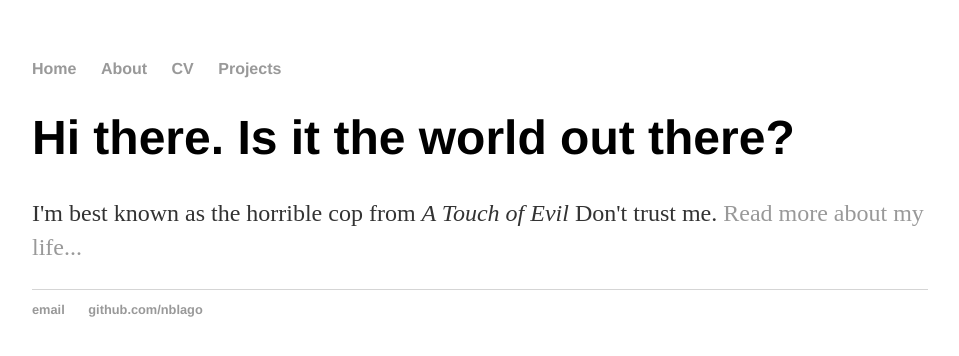
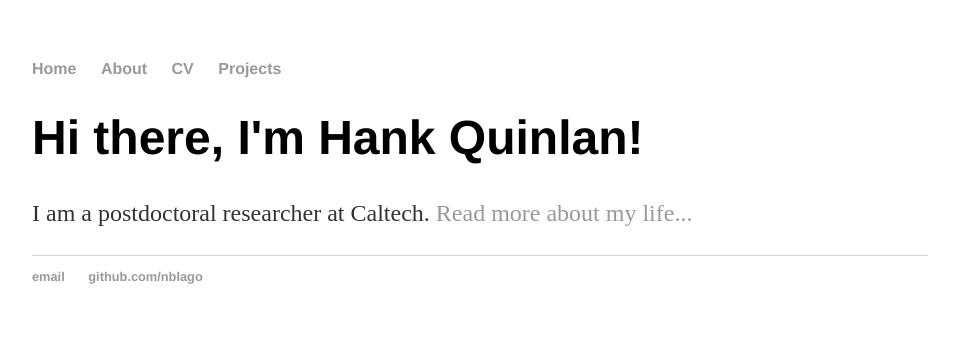
Before and after one commit to nblago/nblago.github.io, a Jekyll site: the page built from index.html, in a window 1280 px wide. Shown: the top 356 px of the page, without its empty margins (160-1119 px from the left). Built offline with Jekyll 4.4.1, drawn with Linux system fonts in a browser that asks for light colours.

Commit message:
Update index.html

```diff
--- a/index.html
+++ b/index.html
@@ -1,32 +1,10 @@
-<!DOCTYPE html>
-<html>
-	<head>
-		<title>Hello World</title>
-		<link rel="stylesheet" type="text/css" href="/css/main.css">
-
-	</head>
-	<body>
-		<nav>
-    		<ul>
-        		<li><a href="/">Home</a></li>
-	        	<li><a href="/about">About</a></li>
-        		<li><a href="/cv">CV</a></li>
-        		<li><a href="/blog">Projects</a></li>
-    		</ul>
-		</nav>
-		<div class="container">
-    		<div class="blurb">
-        		<h1>Hi there. Is it the world out there?</h1>
-				<p>I'm best known as the horrible cop from <em>A Touch of Evil</em> Don't trust me.
-        <a href="/about">Read more about my life...</a>
-        </p>
-    		</div><!-- /.blurb -->
-		</div><!-- /.container -->
-		<footer>
-    		<ul>
-        		<li><a href="mailto:nblago@caltech.edu">email</a></li>
-        		<li><a href="https://github.com/nblago">github.com/nblago</a></li>
-			</ul>
-		</footer>
-	</body>
-</html>
+---
+layout: default
+title: Nadia Blagorodnova, Caltech
+---
+<div class="blurb">
+	<h1>Hi there, I'm Hank Quinlan!</h1>
+	<p>I am a postdoctoral researcher at Caltech.
+		<a href="/about">Read more about my life...</a>
+	</p>
+</div><!-- /.blurb -->
```
